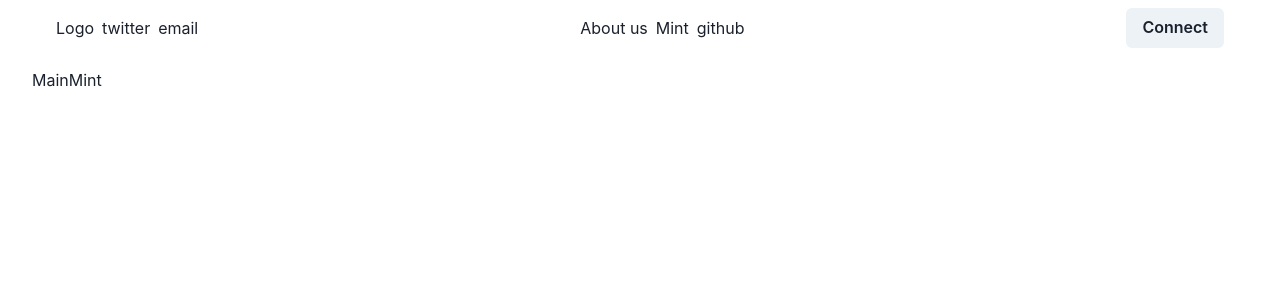
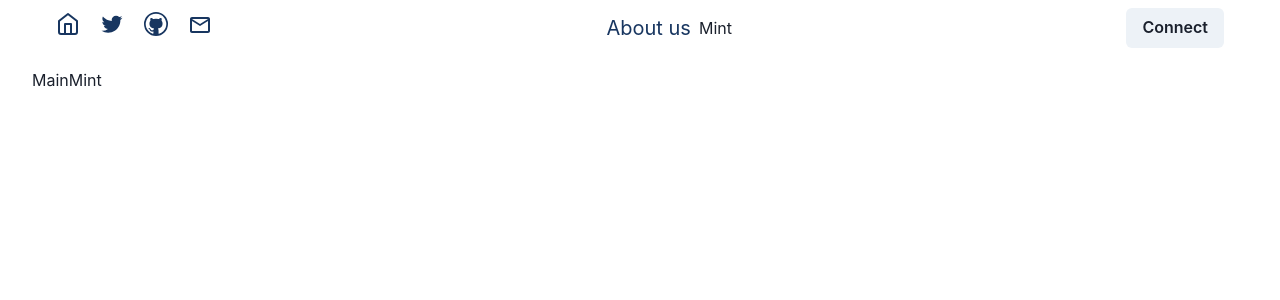
Before and after one commit to Kondwani7/nft-store, a Next.js app: page / in a window 1280 px wide. Shown: the top 300 px of the page. Built offline with nearby package versions, Linux system fonts and the light colour scheme.

Commit message:
logo styling

```diff
--- a/components/Navbar.js
+++ b/components/Navbar.js
@@ -1,5 +1,9 @@
 import React from 'react'
-import { Box, Button, HStack } from '@chakra-ui/react';
+import {Icon, Box, Button, HStack, Link } from '@chakra-ui/react';
+import{FiHome} from 'react-icons/fi'
+import { MdOutlineEmail } from "react-icons/md";
+import { VscTwitter, VscGithub } from "react-icons/vsc";
+
 const Navbar = ({accounts, setAccounts}) => {
     const isConnected = Boolean(accounts[0]);
 
@@ -15,16 +19,24 @@ const Navbar = ({accounts, setAccounts}) => {
       <Box d="flex" alignItems="center" justifyContent="space-between" ml={6} mr={6} mb={5} mt={2}>
         {/*left hand navigation*/}
         <HStack>
-            <Box>Logo</Box>
-            <Box>twitter</Box>
-            <Box>email</Box>
+            <Link href='/' color="#183660" fontWeight="normal" fontSize="xl">
+                <Icon mr={3} as={FiHome} fontSize="2xl" color="#183660" fontWeight="normal"/>
+            </Link>
+            <Link href='https://twitter.com/Kondwani_G' color="#183660" fontWeight="normal" fontSize="xl">
+                <Icon mr={3} as={VscTwitter} color="#183660" fontWeight="normal" fontSize="2xl"></Icon>
+            </Link>
+            <Link href='https://github.com/kondwani7' color="#183660" fontWeight="normal" fontSize="xl">
+                <Icon as={VscGithub} mr={3} color="#183660" fontWeight="normal" fontSize="2xl"></Icon>
+            </Link>
+            <Link>
+                <Icon as={MdOutlineEmail} color="#183660" fontWeight="normal" fontSize="2xl"></Icon>
+            </Link>
         </HStack>
 
         {/*right hand side nav */}
         <HStack>
-            <Box>About us</Box>
+            <Link href='' color="#183660" fontWeight="normal" fontSize="xl" >About us</Link>
             <Box>Mint</Box>
-            <Box>github</Box>
         </HStack>
 
         {/*connect button*/}
--- a/pages/_app.js
+++ b/pages/_app.js
@@ -1,9 +1,18 @@
 import '../styles/globals.css'
+import { extendTheme } from '@chakra-ui/react'
 import { ChakraProvider } from '@chakra-ui/react'
+const colors = {
+  brand: {
+    900: '#1a365d',
+    800: '#153e75',
+    700: '#2a69ac',
+  },
+}
+const theme = extendTheme({ colors })
 
 function MyApp({ Component, pageProps }) {
   return (
-    <ChakraProvider>
+    <ChakraProvider theme={theme}>
         <Component {...pageProps} />
     </ChakraProvider>
   )
```
